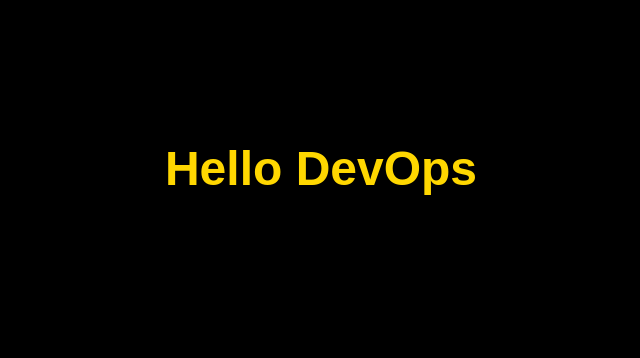
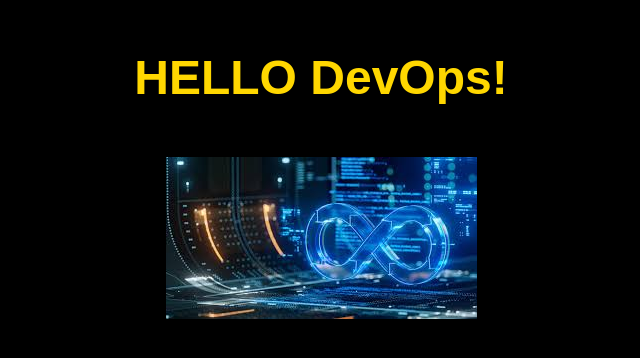
Before and after one commit to EdgarHarutyunyan2025/aws-flask-amplify, a plain HTML site: page index.html in a window 1280 px wide. Shown: the part 232-590 px from the top of the page, without its empty margins (319-959 px from the left). Drawn offline with Linux system fonts and the light colour scheme.

Commit message:
update task 1

```diff
--- a/index.html
+++ b/index.html
@@ -3,7 +3,7 @@
 <head>
     <meta charset="UTF-8">
     <meta name="viewport" content="width=device-width, initial-scale=1.0">
-    <title>Hello DevOps</title>
+    <title>Привет, DevOps</title>
     <style>
         body {
             background-color: black;
@@ -13,6 +13,7 @@
             margin: 0;
             height: 100vh;
             display: flex;
+            flex-direction: column;
             justify-content: center;
             align-items: center;
         }
@@ -20,11 +21,18 @@
         h1 {
             font-size: 3em;
         }
+
+        img {
+            max-width: 80%;
+            height: auto;
+            margin-top: 20px;
+        }
     </style>
 </head>
 <body>
 
-    <h1>Hello DevOps</h1>
+    <h1>HELLO  DevOps!</h1>
+    <img src="images.jpeg" alt="image DevOps">
 
 </body>
 </html>
```
Also changed, not shown: images.jpeg (added).
